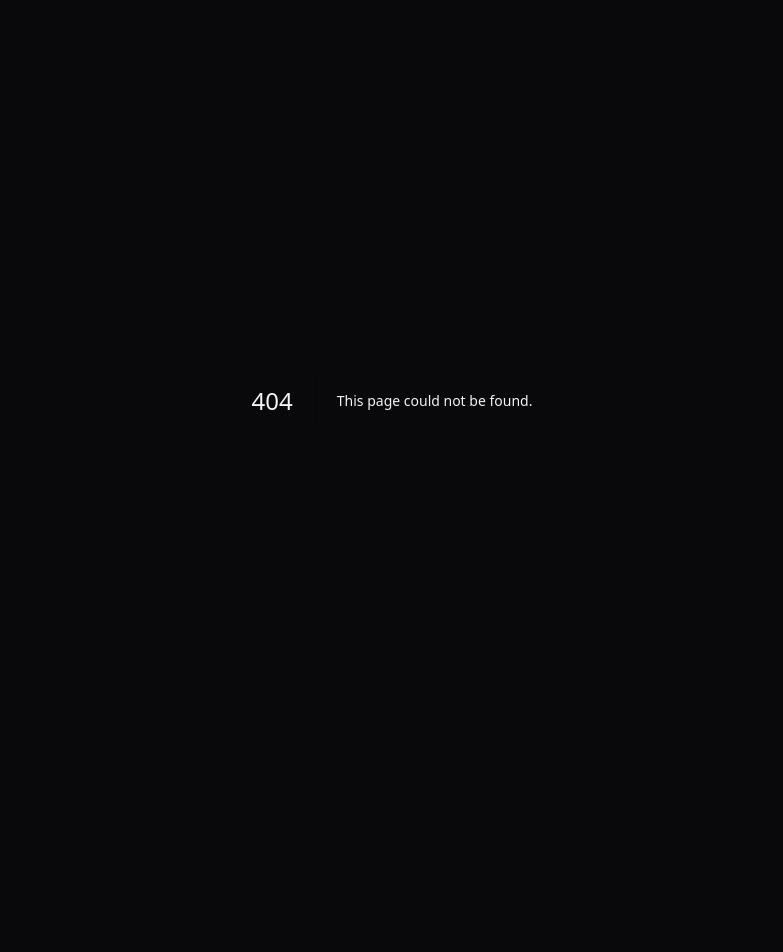
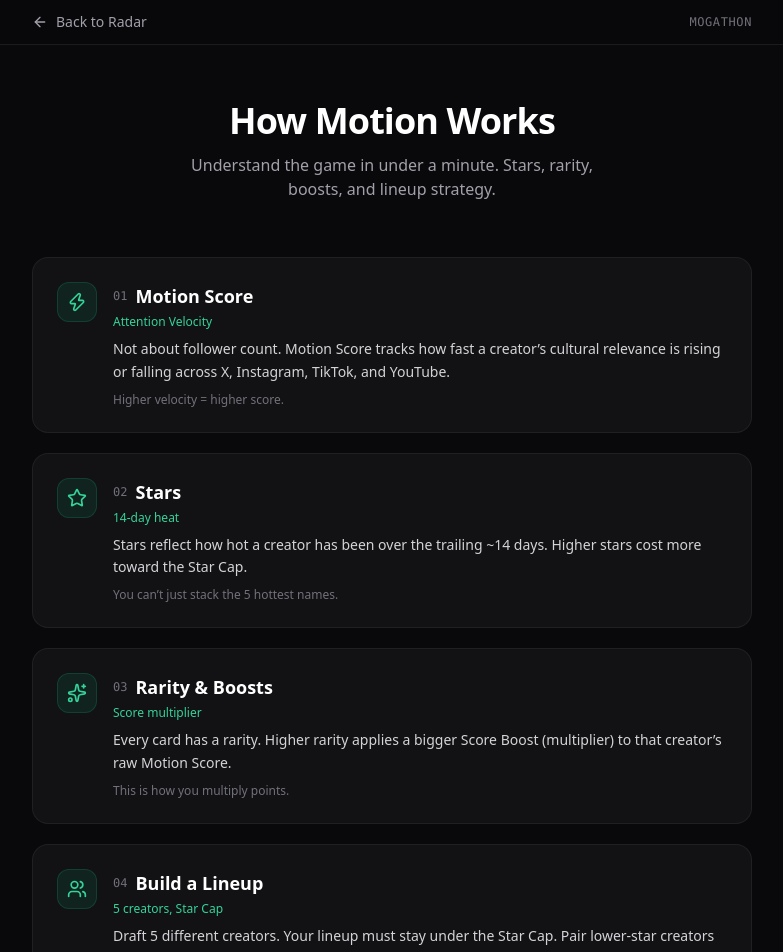
Before and after one commit to kellycryptos/MotionRadar, a Next.js app: page /how-it-works in a window 1280 px wide. Before the commit this address had no page. Shown: the top 952 px of the page, without its empty margins (248-1031 px from the left). Before the commit the page ends 800 px from the top, so only its background shows below. Built offline with nearby package versions, Linux system fonts and the light colour scheme.

Commit message:
Add How Motion Works explainer page for Mogathon

```diff
--- /dev/null
+++ b/src/app/how-it-works/page.tsx
@@ -0,0 +1,163 @@
+import Link from "next/link";
+import { ArrowLeft, Zap, Star, Sparkles, Users, Calendar } from "lucide-react";
+
+export const metadata = {
+  title: "How Motion Works | MotionRadar",
+  description:
+    "Understand Motion in under a minute. Stars, rarity, Score Boosts, and how to build a winning lineup.",
+};
+
+const steps = [
+  {
+    icon: Zap,
+    title: "Motion Score",
+    subtitle: "Attention Velocity",
+    description:
+      "Not about follower count. Motion Score tracks how fast a creator\u2019s cultural relevance is rising or falling across X, Instagram, TikTok, and YouTube.",
+    detail: "Higher velocity = higher score.",
+  },
+  {
+    icon: Star,
+    title: "Stars",
+    subtitle: "14-day heat",
+    description:
+      "Stars reflect how hot a creator has been over the trailing ~14 days. Higher stars cost more toward the Star Cap.",
+    detail: "You can\u2019t just stack the 5 hottest names.",
+  },
+  {
+    icon: Sparkles,
+    title: "Rarity & Boosts",
+    subtitle: "Score multiplier",
+    description:
+      "Every card has a rarity. Higher rarity applies a bigger Score Boost (multiplier) to that creator\u2019s raw Motion Score.",
+    detail: "This is how you multiply points.",
+  },
+  {
+    icon: Users,
+    title: "Build a Lineup",
+    subtitle: "5 creators, Star Cap",
+    description:
+      "Draft 5 different creators. Your lineup must stay under the Star Cap. Pair lower-star creators with high-rarity cards for the best efficiency.",
+    detail: "Low-star + high-rarity is the meta.",
+  },
+  {
+    icon: Calendar,
+    title: "Weekly Loop",
+    subtitle: "Mon → Fri",
+    description:
+      "Lineups lock Monday. Scores update every 4 hours. Everything finalizes Friday. Then cards unlock for the next week.",
+    detail: "Scout before Monday lock.",
+  },
+];
+
+export default function HowItWorksPage() {
+  return (
+    <div className="min-h-screen bg-[#09090B] text-zinc-100">
+      {/* Header */}
+      <header className="border-b border-white/[0.08] bg-[#09090B]/80 backdrop-blur-md sticky top-0 z-30">
+        <div className="max-w-3xl mx-auto px-4 sm:px-6 py-3 flex items-center justify-between">
+          <Link
+            href="/"
+            className="flex items-center gap-2 text-sm text-zinc-400 hover:text-white transition-colors"
+          >
+            <ArrowLeft className="w-4 h-4" />
+            <span>Back to Radar</span>
+          </Link>
+          <span className="text-xs font-mono uppercase tracking-wider text-zinc-500">
+            Mogathon
+          </span>
+        </div>
+      </header>
+
+      <main className="max-w-3xl mx-auto px-4 sm:px-6 py-10 sm:py-14">
+        {/* Title */}
+        <div className="text-center mb-10 sm:mb-14">
+          <h1 className="text-3xl sm:text-4xl font-bold tracking-tight text-white mb-3">
+            How Motion Works
+          </h1>
+          <p className="text-zinc-400 text-sm sm:text-base max-w-md mx-auto">
+            Understand the game in under a minute. Stars, rarity, boosts, and lineup strategy.
+          </p>
+        </div>
+
+        {/* Steps */}
+        <div className="space-y-4 sm:space-y-5">
+          {steps.map((step, i) => {
+            const Icon = step.icon;
+            return (
+              <div
+                key={i}
+                className="group relative bg-[#121215] border border-white/[0.06] rounded-2xl p-5 sm:p-6 hover:border-emerald-500/30 transition-colors"
+              >
+                <div className="flex items-start gap-4">
+                  <div className="flex-shrink-0 w-10 h-10 rounded-xl bg-emerald-500/10 border border-emerald-500/20 flex items-center justify-center">
+                    <Icon className="w-5 h-5 text-emerald-400" />
+                  </div>
+                  <div className="flex-1 min-w-0">
+                    <div className="flex items-center gap-2 mb-1">
+                      <span className="text-xs font-mono text-zinc-500">
+                        0{i + 1}
+                      </span>
+                      <h2 className="text-lg font-semibold text-white">
+                        {step.title}
+                      </h2>
+                    </div>
+                    <p className="text-xs text-emerald-400 font-medium mb-2">
+                      {step.subtitle}
+                    </p>
+                    <p className="text-sm text-zinc-300 leading-relaxed">
+                      {step.description}
+                    </p>
+                    <p className="text-xs text-zinc-500 mt-2 font-medium">
+                      {step.detail}
+                    </p>
+                  </div>
+                </div>
+              </div>
+            );
+          })}
+        </div>
+
+        {/* Strategy callout */}
+        <div className="mt-8 sm:mt-10 bg-emerald-500/5 border border-emerald-500/20 rounded-2xl p-5 sm:p-6">
+          <h3 className="text-sm font-semibold text-emerald-300 mb-2">
+            The Winning Pattern
+          </h3>
+          <p className="text-sm text-zinc-300 leading-relaxed">
+            Pair a lower-star creator entering a catalyst week with a high-rarity card. You stay under the Star Cap while the Score Boost multiplies a rising Motion Score. That is how you beat lineups that just stack last week\u2019s winners.
+          </p>
+        </div>
+
+        {/* CTAs */}
+        <div className="mt-10 flex flex-col sm:flex-row items-center justify-center gap-3">
+          <Link
+            href="/"
+            className="w-full sm:w-auto px-6 py-2.5 rounded-xl bg-white text-black text-sm font-medium hover:bg-zinc-200 transition-colors text-center"
+          >
+            Open the Radar
+          </Link>
+          <a
+            href="https://seats.motion.game"
+            target="_blank"
+            rel="noopener noreferrer"
+            className="w-full sm:w-auto px-6 py-2.5 rounded-xl border border-white/10 text-sm font-medium text-zinc-300 hover:bg-white/[0.04] transition-colors text-center"
+          >
+            Claim Motion Seat
+          </a>
+        </div>
+      </main>
+
+      <footer className="border-t border-white/[0.06] py-6 text-center text-xs text-zinc-500">
+        Built for Mogathon by{" "}
+        <a
+          href="https://github.com/kellycryptos"
+          target="_blank"
+          rel="noopener noreferrer"
+          className="text-emerald-400 hover:text-emerald-300"
+        >
+          @kellycryptos
+        </a>
+      </footer>
+    </div>
+  );
+}
--- a/src/components/Header.tsx
+++ b/src/components/Header.tsx
@@ -1,7 +1,8 @@
 "use client";
 
 import React from "react";
-import { RefreshCw, Radio, Share2 } from "lucide-react";
+import Link from "next/link";
+import { RefreshCw, Radio, Share2, BookOpen } from "lucide-react";
 import { formatTimeAgo, formatUtcDateTime } from "@/lib/utils";
 
 interface HeaderProps {
@@ -26,20 +27,29 @@ export function Header({
       <div className="max-w-7xl mx-auto px-3 sm:px-6 lg:px-8 py-2.5 sm:py-3 flex items-center justify-between gap-2 sm:gap-4">
         {/* Brand & MOGATHON Badge */}
         <div className="flex items-center gap-2 sm:gap-2.5 shrink-0 min-w-0">
-          <div className="flex items-center gap-1.5 sm:gap-2 shrink-0">
+          <Link href="/" className="flex items-center gap-1.5 sm:gap-2 shrink-0">
             <Radio className="w-4 h-4 text-zinc-300 shrink-0" />
             <span className="font-bold tracking-tight text-white text-base sm:text-lg shrink-0">
               MotionRadar
             </span>
-          </div>
+          </Link>
 
           <span className="hidden sm:inline-flex text-[9px] uppercase font-mono font-semibold tracking-wider px-1.5 py-0.5 rounded-full bg-white/[0.06] text-zinc-300 border border-white/[0.08] shrink-0">
             MOGATHON
           </span>
         </div>
 
-        {/* Status Pill, Refresh & Share */}
+        {/* Status Pill, How it Works, Refresh & Share */}
         <div className="flex items-center gap-1.5 sm:gap-2 shrink-0">
+          <Link
+            href="/how-it-works"
+            className="hidden sm:flex items-center gap-1.5 px-2.5 py-1.5 rounded-xl text-xs text-zinc-400 hover:text-white hover:bg-white/[0.04] transition-colors border border-transparent hover:border-white/[0.06]"
+            title="How Motion Works"
+          >
+            <BookOpen className="w-3.5 h-3.5" />
+            <span>How it works</span>
+          </Link>
+
           {/* Status badge with integrated refresh button */}
           <div className="flex items-center bg-[#121215] border border-white/[0.08] rounded-xl pl-2 sm:pl-2.5 pr-1 py-1 text-xs font-mono shadow-[inset_0_1px_0_0_rgba(255,255,255,0.06)] shrink-0">
             <div
@@ -72,7 +82,7 @@ export function Header({
             </button>
           </div>
 
-          {/* Share Button: Icon-only on mobile, icon+label on sm+ */}
+          {/* Share Button */}
           <button
             onClick={onOpenShareModal}
             className="flex items-center justify-center gap-1.5 p-2 sm:px-3 sm:py-1.5 rounded-xl bg-[#121215] hover:bg-white/[0.06] text-zinc-200 border border-white/[0.08] text-xs font-medium transition shadow-[inset_0_1px_0_0_rgba(255,255,255,0.06)] shrink-0"
```
